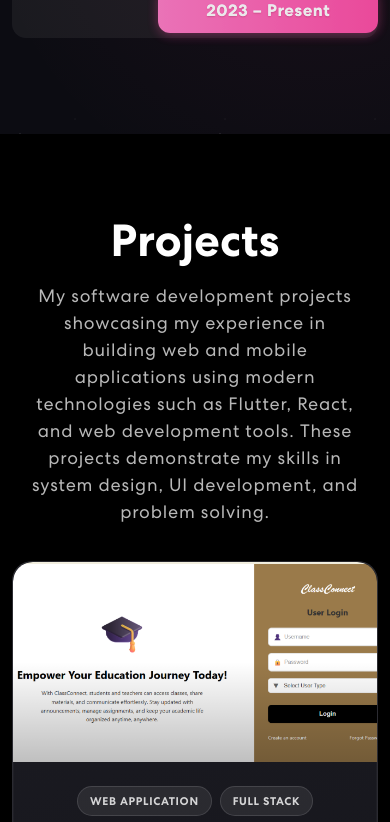
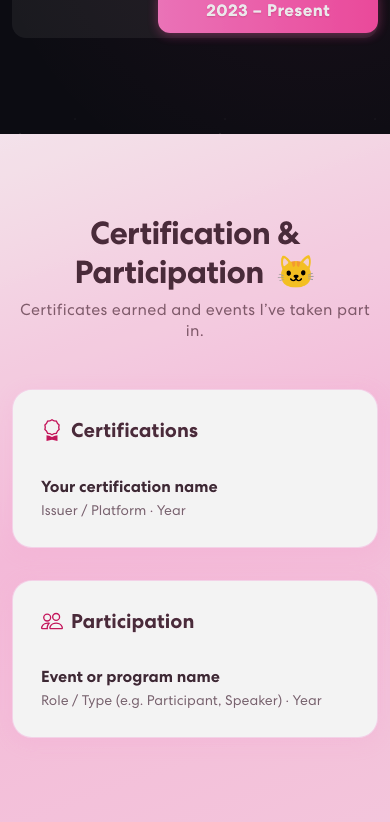
Before and after one commit to NabihahFatiny/personal-portfolio, a React (Create React App) app: page / in a window 390 px wide. Shown: the part 5563-6385 px from the top of the page. Built offline with nearby package versions, Linux system fonts and the light colour scheme.

Commit message:
tambah certification.

```diff
--- a/src/App.css
+++ b/src/App.css
@@ -835,6 +835,98 @@
   text-shadow: 0 1px 2px rgba(0, 0, 0, 0.2);
 }
 
+/************ Certification & Participation Css ************/
+.certification {
+  padding: 80px 0;
+  position: relative;
+  background: linear-gradient(160deg, #fce4ec 0%, #f8bbd9 50%, #f5c6dc 100%);
+  animation: certification-blink 3s ease-in-out infinite;
+}
+@keyframes certification-blink {
+  0%, 100% { opacity: 1; filter: brightness(1); }
+  50% { opacity: 0.92; filter: brightness(1.08); }
+}
+.certification-header {
+  text-align: center;
+  margin-bottom: 3rem;
+}
+.certification-title-cute {
+  font-size: clamp(2rem, 4vw + 1rem, 48px);
+  font-weight: 800;
+  margin-bottom: 0.5rem;
+  color: #4a2c3a;
+  letter-spacing: -0.02em;
+}
+.certification-title-cute .certification-cat {
+  display: inline-block;
+  margin-left: 0.35rem;
+}
+.certification-subtitle {
+  color: rgba(74, 44, 58, 0.7);
+  font-size: 1rem;
+  letter-spacing: 0.3px;
+}
+.certification-col {
+  margin-bottom: 2rem;
+}
+.certification-block {
+  background: rgba(255, 255, 255, 0.85);
+  border-radius: 20px;
+  padding: 1.75rem;
+  border: 1px solid rgba(233, 160, 208, 0.4);
+  height: 100%;
+  box-shadow: 0 4px 20px rgba(233, 160, 208, 0.2);
+}
+.certification-block-title {
+  font-size: 1.25rem;
+  font-weight: 700;
+  color: #4a2c3a;
+  margin-bottom: 1.25rem;
+  display: flex;
+  align-items: center;
+  gap: 0.5rem;
+}
+.certification-block-icon {
+  color: #c2185b;
+}
+.certification-list {
+  list-style: none;
+  padding: 0;
+  margin: 0;
+}
+.certification-item {
+  padding: 0.85rem 0;
+  border-bottom: 1px solid rgba(233, 160, 208, 0.25);
+}
+.certification-item:last-child {
+  border-bottom: none;
+  padding-bottom: 0;
+}
+.certification-item-content {
+  display: flex;
+  flex-direction: column;
+  gap: 0.25rem;
+}
+.certification-item-title {
+  font-size: 1rem;
+  color: #3d2a35;
+  font-weight: 600;
+}
+.certification-item-meta {
+  font-size: 0.875rem;
+  color: rgba(61, 42, 53, 0.7);
+}
+.certification-item-link {
+  font-size: 0.8rem;
+  color: #c2185b;
+  text-decoration: none;
+  margin-top: 0.25rem;
+  transition: color 0.2s;
+}
+.certification-item-link:hover {
+  color: #880e4f;
+}
+
 /************ Projects Css ************/
 .project {
   padding: 80px 0;
--- a/src/App.js
+++ b/src/App.js
@@ -4,6 +4,7 @@
 import { Banner } from "./components/Banner";
 import { Skills } from "./components/Skills";
 import { Education } from "./components/Education";
+import { Certification } from "./components/Certification";
 import { Projects } from "./components/Projects";
 import { Contact } from "./components/Contact";
 import { Footer } from "./components/Footer";
@@ -17,6 +18,7 @@
       <Banner />
       <Skills />
       <Education />
+      <Certification />
       <Projects />
       <Contact />
       <Footer />
--- /dev/null
+++ b/src/components/Certification.js
@@ -0,0 +1,96 @@
+import { Container, Row, Col } from "react-bootstrap";
+import { Award, People } from "react-bootstrap-icons";
+import "animate.css";
+import TrackVisibility from "react-on-screen";
+
+const CERTIFICATIONS = [
+  {
+    title: "Your certification name",
+    issuer: "Issuer / Platform",
+    date: "Year",
+    link: "",
+  },
+  // Add more: { title: "...", issuer: "...", date: "...", link: "https://..." },
+];
+
+const PARTICIPATION = [
+  {
+    title: "Event or program name",
+    role: "Role / Type (e.g. Participant, Speaker)",
+    date: "Year",
+    link: "",
+  },
+  // Add more: { title: "...", role: "...", date: "...", link: "https://..." },
+];
+
+export const Certification = () => {
+  return (
+    <section className="certification" id="certification">
+      <Container>
+        <TrackVisibility>
+          {({ isVisible }) => (
+            <div className={isVisible ? "animate__animated animate__fadeIn" : ""}>
+              <header className="certification-header">
+                <h2 className="certification-title-cute">
+                  Certification & Participation <span className="certification-cat" aria-hidden="true">🐱</span>
+                </h2>
+                <p className="certification-subtitle">
+                  Certificates earned and events I’ve taken part in.
+                </p>
+              </header>
+
+              <Row>
+                <Col xs={12} lg={6} className="certification-col">
+                  <div className="certification-block">
+                    <h3 className="certification-block-title">
+                      <Award size={22} className="certification-block-icon" />
+                      Certifications
+                    </h3>
+                    <ul className="certification-list">
+                      {CERTIFICATIONS.map((item, index) => (
+                        <li key={index} className="certification-item">
+                          <div className="certification-item-content">
+                            <strong className="certification-item-title">{item.title}</strong>
+                            <span className="certification-item-meta">{item.issuer} · {item.date}</span>
+                            {item.link && (
+                              <a href={item.link} target="_blank" rel="noopener noreferrer" className="certification-item-link">
+                                View certificate
+                              </a>
+                            )}
+                          </div>
+                        </li>
+                      ))}
+                    </ul>
+                  </div>
+                </Col>
+                <Col xs={12} lg={6} className="certification-col">
+                  <div className="certification-block">
+                    <h3 className="certification-block-title">
+                      <People size={22} className="certification-block-icon" />
+                      Participation
+                    </h3>
+                    <ul className="certification-list">
+                      {PARTICIPATION.map((item, index) => (
+                        <li key={index} className="certification-item">
+                          <div className="certification-item-content">
+                            <strong className="certification-item-title">{item.title}</strong>
+                            <span className="certification-item-meta">{item.role} · {item.date}</span>
+                            {item.link && (
+                              <a href={item.link} target="_blank" rel="noopener noreferrer" className="certification-item-link">
+                                More info
+                              </a>
+                            )}
+                          </div>
+                        </li>
+                      ))}
+                    </ul>
+                  </div>
+                </Col>
+              </Row>
+            </div>
+          )}
+        </TrackVisibility>
+      </Container>
+    </section>
+  );
+};
--- a/src/components/NavBar.js
+++ b/src/components/NavBar.js
@@ -44,6 +44,7 @@
               <Nav.Link href="#home" className={activeLink === 'home' ? 'active navbar-link' : 'navbar-link'} onClick={() => onUpdateActiveLink('home')}>Home</Nav.Link>
               <Nav.Link href="#skills" className={activeLink === 'skills' ? 'active navbar-link' : 'navbar-link'} onClick={() => onUpdateActiveLink('skills')}>Skills</Nav.Link>
               <Nav.Link href="#education" className={activeLink === 'education' ? 'active navbar-link' : 'navbar-link'} onClick={() => onUpdateActiveLink('education')}>Education</Nav.Link>
+              <Nav.Link href="#certification" className={activeLink === 'certification' ? 'active navbar-link' : 'navbar-link'} onClick={() => onUpdateActiveLink('certification')}>Certification</Nav.Link>
               <Nav.Link href="#projects" className={activeLink === 'projects' ? 'active navbar-link' : 'navbar-link'} onClick={() => onUpdateActiveLink('projects')}>Projects</Nav.Link>
             </Nav>
             <span className="navbar-text">
```
